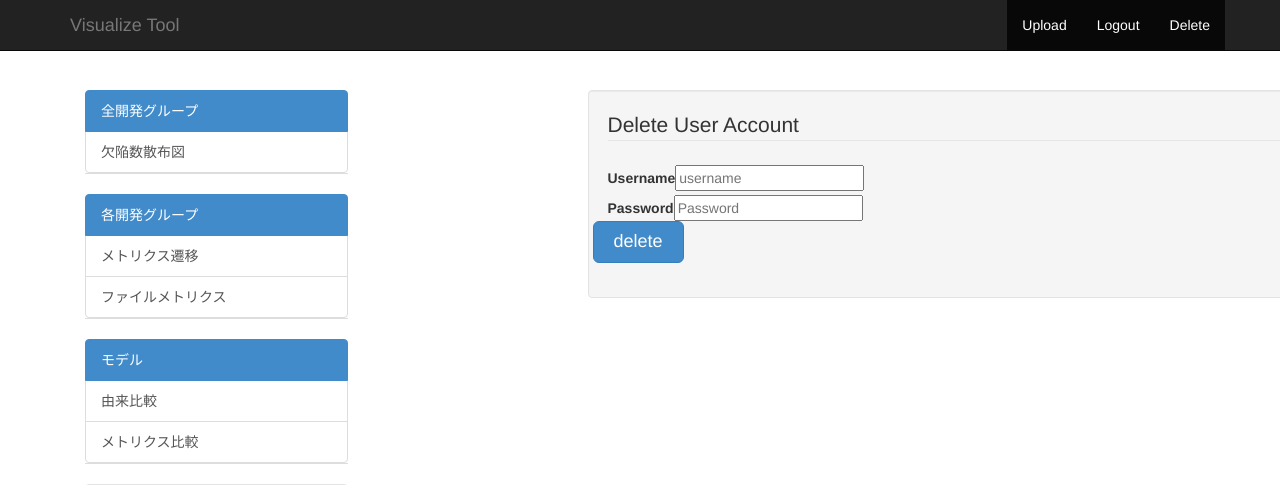
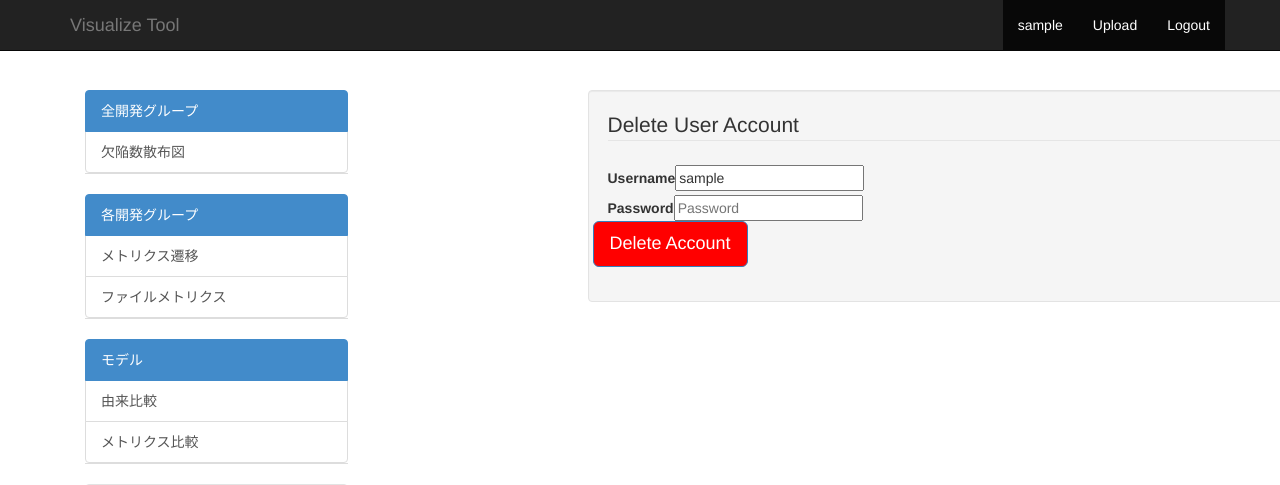
Before and after one commit to RYOSKATE/cakephp, a CakePHP app: the page made by app/View/Users/delete.ctp in a window 1280 px wide; the page is wider, and only the part inside the window is pictured. Shown: the top 485 px of that part. Run offline with PHP 8.4 and a stand-in for CakePHP, Linux system fonts and the light colour scheme; the template is opened without the code that fills it: most values are stand-ins (such as "Sample title", 1, 10 or a date in 2020); form fields are guessed from the names that the template uses; some libraries are stand-ins or nearby versions.

Commit message:
ユーザー削除ボタンを赤色に

```diff
--- a/app/View/Graphs/upload.ctp
+++ b/app/View/Graphs/upload.ctp
@@ -1,4 +1,4 @@
-<?php if($userData!='reader'){?>
+<?php if($userData['role']!='reader'){?>
 <div class="row">
 
 <ol class="breadcrumb">
--- a/app/View/Layouts/default.ctp
+++ b/app/View/Layouts/default.ctp
@@ -80,9 +80,11 @@ $cakeVersion = __d('cake_dev', 'CakePHP %s', Configure::version())
 		        </div>
 		        <div class="navbar-collapse collapse">
 		          <ul class="nav navbar-nav navbar-right">
-		            <li class="active"><?php echo $this->Html->link('Upload',array('controller' => 'graphs', 'action' => 'upload'));?></li>
+		            <li class="active"><?php echo $this->Html->link($userData['username'],array('controller' => 'users',  'action' => 'delete'));?></li>
+		          <?php if($userData['role']!='reader'){?>
+		            <li class="active"><?php echo $this->Html->link('Upload',array('controller' => 'users', 'action' => 'delete'));?></li>
+		            <?php }?>
 		            <li class="active"><?php echo $this->Html->link('Logout',array('controller' => 'users',  'action' => 'logout'));?></li>
-		            <li class="active"><?php echo $this->Html->link('Delete',array('controller' => 'users',  'action' => 'delete'));?></li>
 		          </ul>
 		        </div><!--/.nav-collapse -->
 			  </div>
@@ -116,6 +118,8 @@ $cakeVersion = __d('cake_dev', 'CakePHP %s', Configure::version())
 
 
 <?php
+
+if($userData['role']!='reader'){
     echo $this->Form->create('Graph',array('inputDefaults' =>
                                         array('div' => 'form-group',),
                                         'class' => 'well form-inline')
@@ -197,6 +201,7 @@ $cakeVersion = __d('cake_dev', 'CakePHP %s', Configure::version())
     	'value'=>'edit',
     ));
     echo $this->Form->end();
+}
     ?>
 <!-- 付箋追加削除 -->
 	        </div>
--- a/app/View/Users/delete.ctp
+++ b/app/View/Users/delete.ctp
@@ -17,7 +17,8 @@
 	<fieldset>
 	<legend><?php echo __('Delete User Account'); ?></legend>
 	<?php echo $this->Form->input('username', array(
-		'placeholder' => 'username'
+		'placeholder' => 'username',
+		'value' => $userData['username']
 	)); ?>
 
 	<?php echo $this->Form->input('password', array(
@@ -25,10 +26,10 @@
 	)); ?>
 
 	<div class="form-group">
-		<?php echo $this->Form->submit('delete', array(
+		<?php echo $this->Form->submit('Delete Account', array(
 			'div' => 'col col-md-6 col-md-offset-2',
 			'class' => 'btn btn-lg btn-primary',
-			'style' => 'padding:8px 20px;'
+			'style' => 'background: #FF0000'
 		)); ?>
 	</div>
 	</fieldset>
```
Also changed, not shown: app/View/Graphs/index.ctp (+0 -101 lines).
